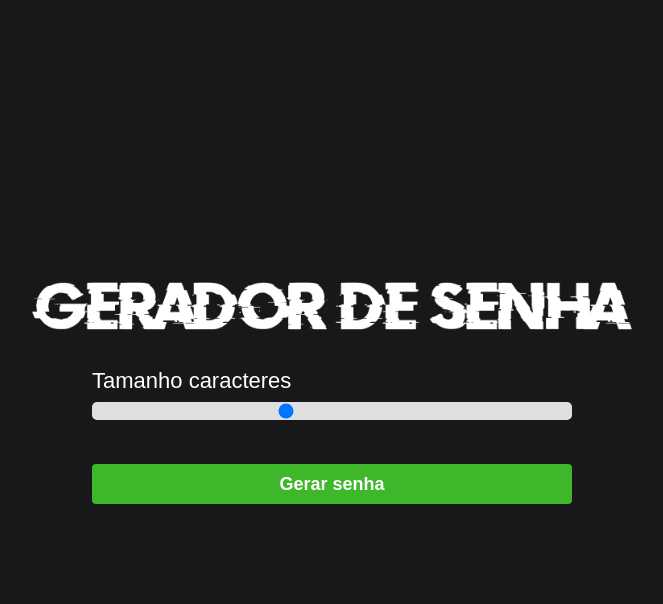
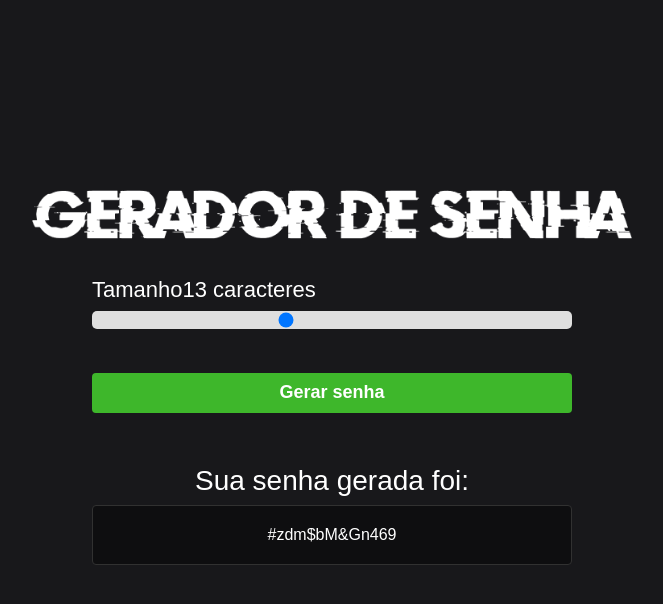
Before and after one commit to LiiPeee/Gerador-de-Senha, a plain HTML site: page index.html in a window 1280 px wide. Both pictures are taken after a click on the button "Gerar senha". Shown: the whole page, without its empty margins (308-971 px from the left). Drawn offline with Linux system fonts and the light colour scheme.

Commit message:
Toda a inteligencia para criar a randomização da senha e para copiar com o click

```diff
--- a/index.html
+++ b/index.html
@@ -19,12 +19,12 @@
         <!-- Criando o botão e barra da quantidade de caracteres que vai conter na senha-->
         <span>Tamanho<span id="valor"></span> caracteres </span>
         <input id="slider" class="slider" type="range" min="5" max="25" value="13"/>
-        <button id="button" class="button-cta">Gerar senha</button>
+        <button id="button" class="button-cta" onclick="generatePassword()">Gerar senha</button>
 
     </main>
-    <div id="container-password" class="container-password hide">
-        <span>Sua senha gerada foi:</span>
-        <span id="password" class="password">15461548</span>
+    <div id="container-password" onclick="copyPassword()" class="container-password hide">
+        <span class="title">Sua senha gerada foi:</span>
+        <span id="password" class="password"></span>
         <span class="tool-tip">Clique na senha para copiar 👆</span>
     </div>
 
--- a/script.js
+++ b/script.js
@@ -0,0 +1,41 @@
+//Setando os valores com o Query selector nos ids criado no html
+
+let sliderElement = document.querySelector("#slider");
+
+let buttonElement = document.querySelector("#button");
+
+let sizePassword = document.querySelector("#valor");
+
+let password = document.querySelector("#password");
+
+let containerPassword = document.querySelector("#container-password");
+
+let charSet = "abcdefghijklmnopqrstuvwxyzABCDEFGHIJKLMNOPQRSTUVWXYZ123456789!@#$%&*"
+
+let novaSenha = "";
+
+// fazendo o id password receber o valor que for apssado em password
+sizePassword.innerHTML = sliderElement.value;
+
+slider.oninput = function(){
+    sizePassword.innerHTML = this.value;
+
+}
+// fazendo o loop de geração de senha automaticamente e jogando na variavel pass
+function generatePassword(){
+    let pass ="";
+
+    for(let i = 0, n = charSet.length; i < sliderElement.value; i++){
+        pass += charSet.charAt(Math.floor(Math.random()* n));
+    }
+
+
+    containerPassword.classList.remove("hide");
+    password.innerHTML = pass;
+    novaSenha = pass;
+}
+function copyPassword(){
+    alert("Senha copiada!")
+    navigator.clipboard.writeText(novaSenha);
+
+}
```
